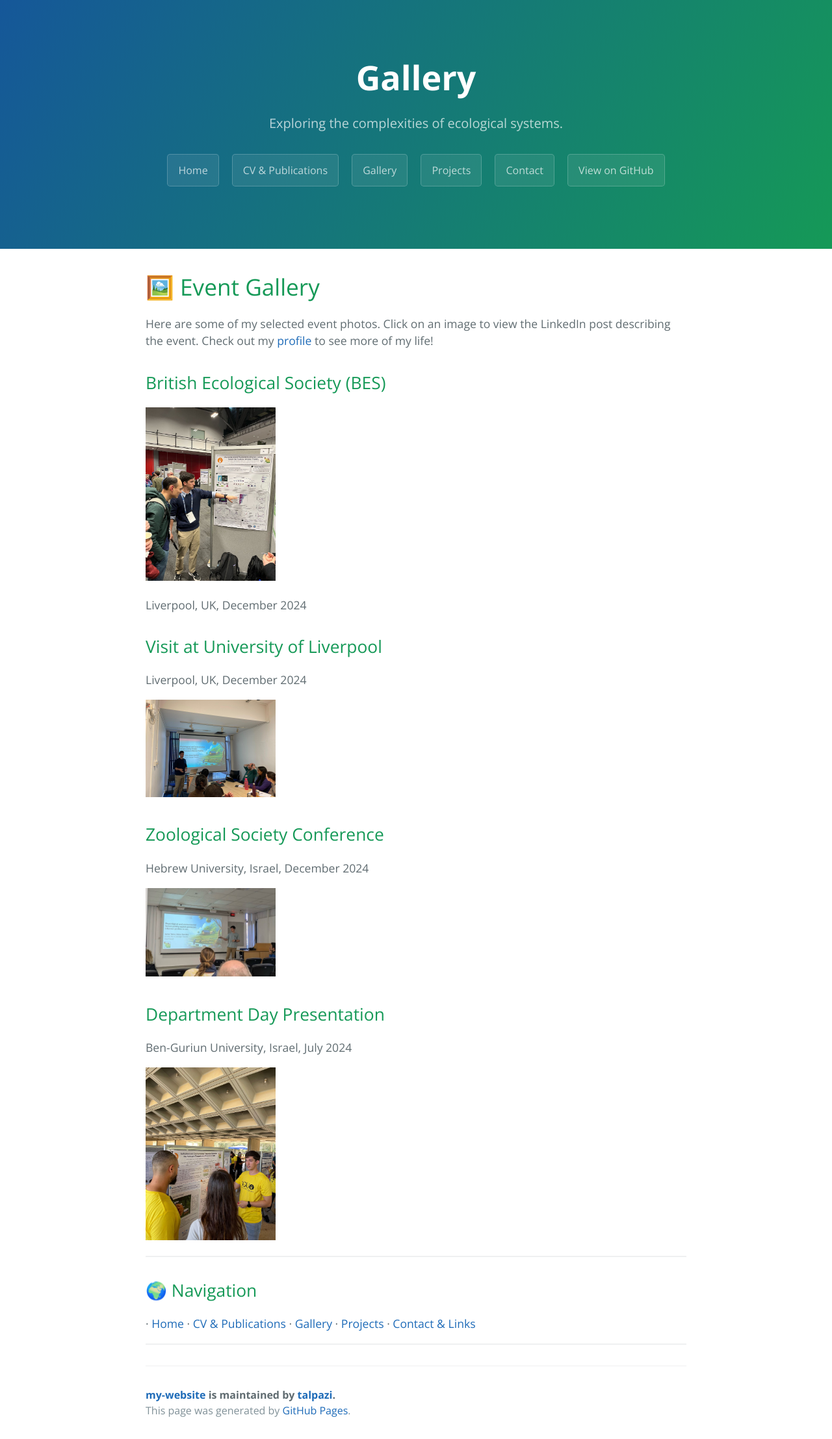
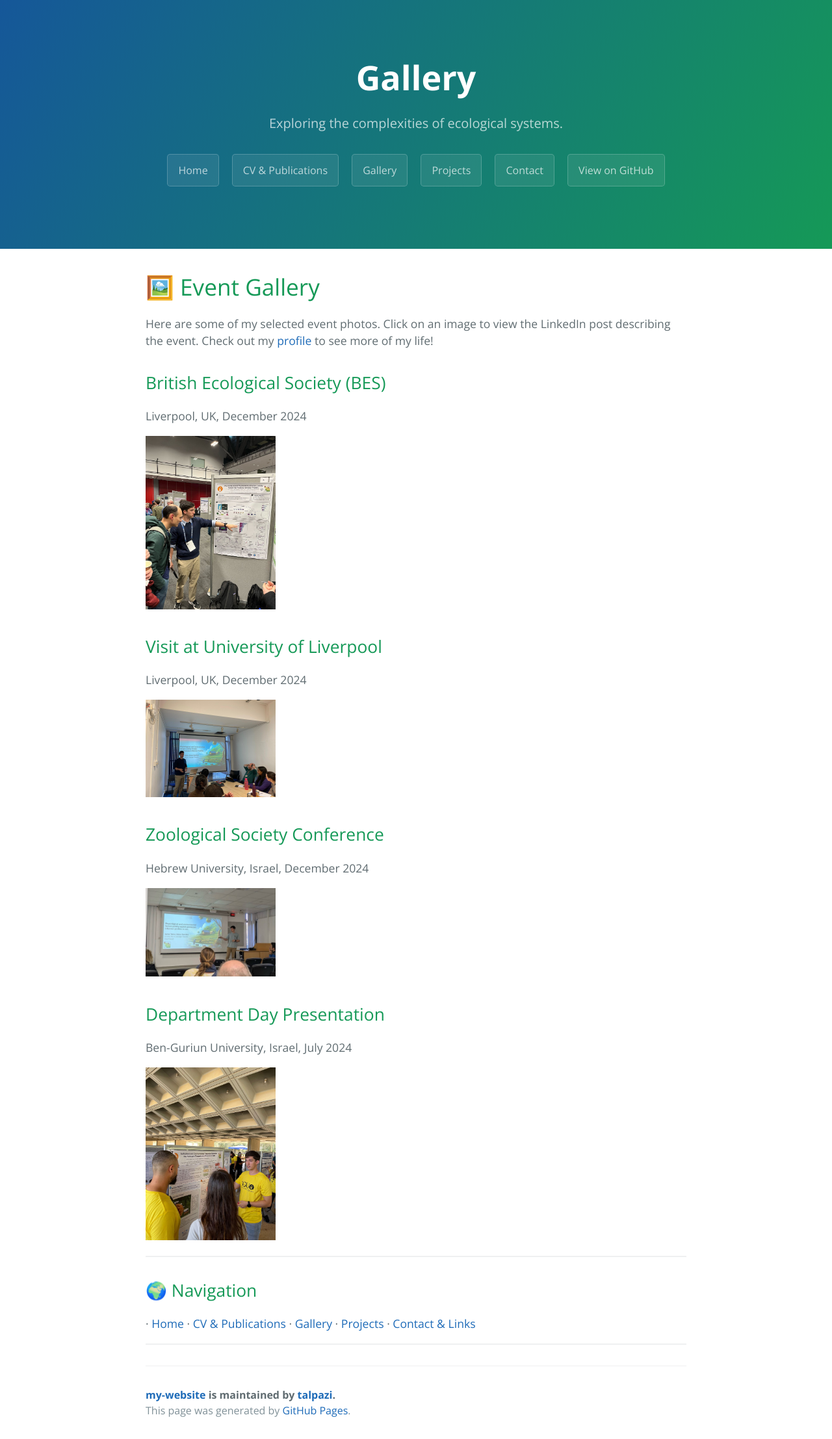
Before and after one commit to talpazi/my-website, a Jekyll site: the page built from gallery.md, in a window 1280 px wide. Shown: the whole page at 65% size. Built offline with Jekyll 4.4.1, drawn with Linux system fonts in a browser that asks for light colours.

```diff
--- a/gallery.md
+++ b/gallery.md
@@ -9,11 +9,11 @@ Here are some of my selected event photos. Click on an image to view the LinkedI
 Check out my [profile](https://www.linkedin.com/in/itamar-talpaz-923473273/) to see more of my life!
 
 ## British Ecological Society (BES)
+Liverpool, UK, December 2024
+
 <a href="https://www.linkedin.com/posts/itamar-talpaz-923473273_bes24-activity-7273776301990105088-4w_q?utm_source=share&utm_medium=member_desktop&rcm=ACoAAELPcGsBI9Za9TyRO_EHXmKVZKWK1MmU910" target="_blank">
     <img src="assets/bes_presentation.jpg" alt="BES Presentation" style="width: 200px; height: auto;">
 </a>
-
-Liverpool, UK, December 2024
 
 ## Visit at University of Liverpool
 Liverpool, UK, December 2024
```
